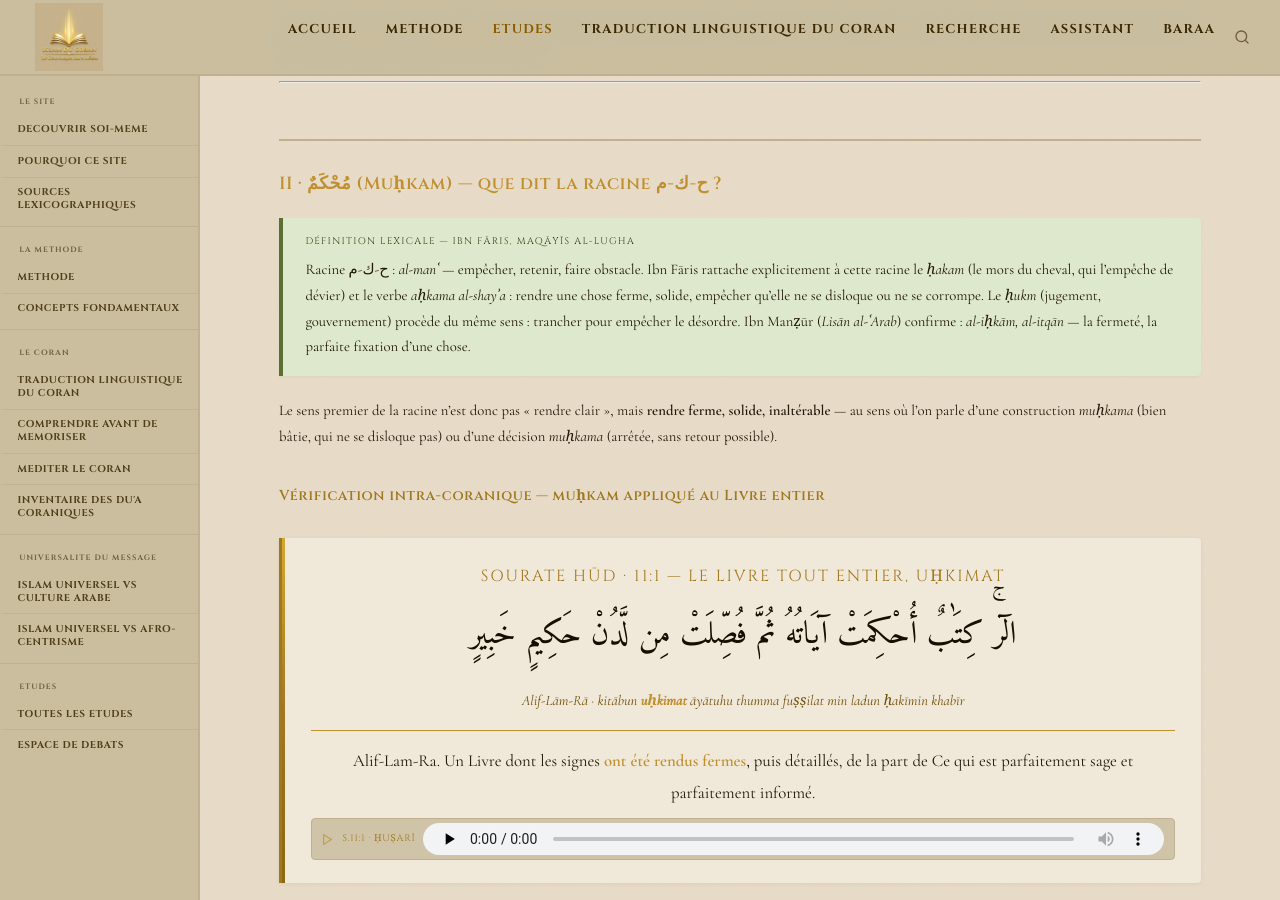
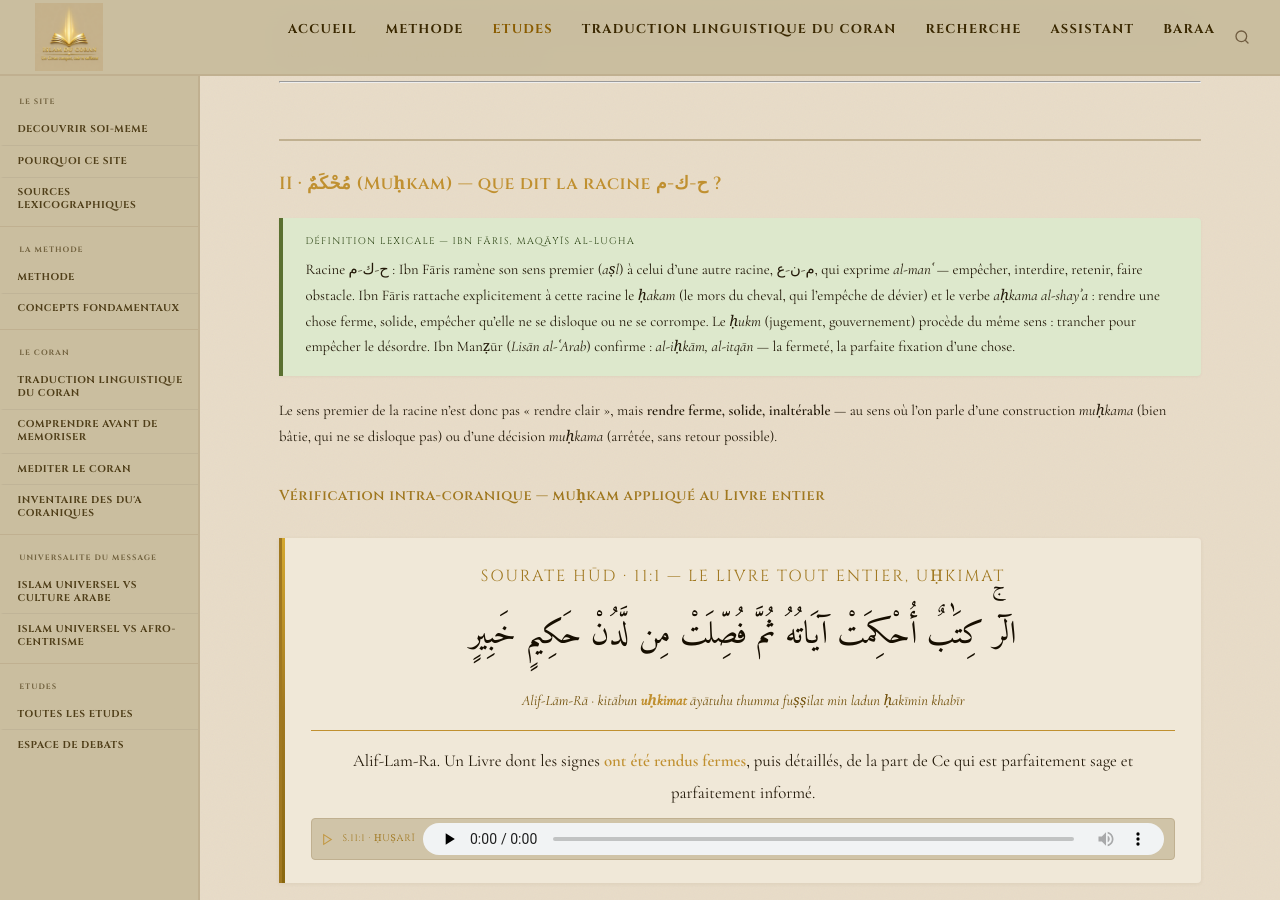
Before and after one commit to Makhuwcoder/islamducoran, a Jekyll site: the page built from _etudes/muhkam-mutashabih.md, in a window 1280 px wide and 900 px high, scrolled down 987 px. Built offline with Jekyll 4.4.1, drawn with Linux system fonts in a browser that asks for light colours.

Commit message:
Preciser que al-man est le sens premier degage par Ibn Faris via la racine m-n-3, non ح-ك-م elle-meme

```diff
--- a/_etudes/muhkam-mutashabih.md
+++ b/_etudes/muhkam-mutashabih.md
@@ -28,7 +28,7 @@ Cette étude examine ces trois affirmations une à une, à partir des racines le
 
 ## II · مُحْكَمٌ (Muḥkam) — que dit la racine ح-ك-م ?
 
-{% include callout.html type="dit" label="Définition lexicale — Ibn Fāris, Maqāyīs al-Lugha" content="Racine ح-ك-م : *al-manʿ* — empêcher, retenir, faire obstacle. Ibn Fāris rattache explicitement à cette racine le *ḥakam* (le mors du cheval, qui l'empêche de dévier) et le verbe *aḥkama al-shayʾa* : rendre une chose ferme, solide, empêcher qu'elle ne se disloque ou ne se corrompe. Le *ḥukm* (jugement, gouvernement) procède du même sens : trancher pour empêcher le désordre. Ibn Manẓūr (*Lisān al-ʿArab*) confirme : *al-iḥkām, al-itqān* — la fermeté, la parfaite fixation d'une chose." %}
+{% include callout.html type="dit" label="Définition lexicale — Ibn Fāris, Maqāyīs al-Lugha" content="Racine ح-ك-م : Ibn Fāris ramène son sens premier (*aṣl*) à celui d'une autre racine, م-ن-ع, qui exprime *al-manʿ* — empêcher, interdire, retenir, faire obstacle. Ibn Fāris rattache explicitement à cette racine le *ḥakam* (le mors du cheval, qui l'empêche de dévier) et le verbe *aḥkama al-shayʾa* : rendre une chose ferme, solide, empêcher qu'elle ne se disloque ou ne se corrompe. Le *ḥukm* (jugement, gouvernement) procède du même sens : trancher pour empêcher le désordre. Ibn Manẓūr (*Lisān al-ʿArab*) confirme : *al-iḥkām, al-itqān* — la fermeté, la parfaite fixation d'une chose." %}
 
 Le sens premier de la racine n'est donc pas « rendre clair », mais **rendre ferme, solide, inaltérable** — au sens où l'on parle d'une construction *muḥkama* (bien bâtie, qui ne se disloque pas) ou d'une décision *muḥkama* (arrêtée, sans retour possible).
 
```
